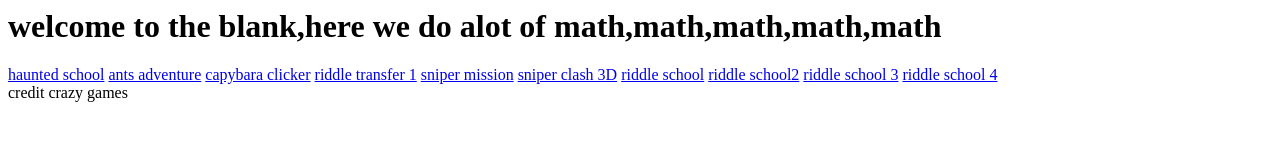
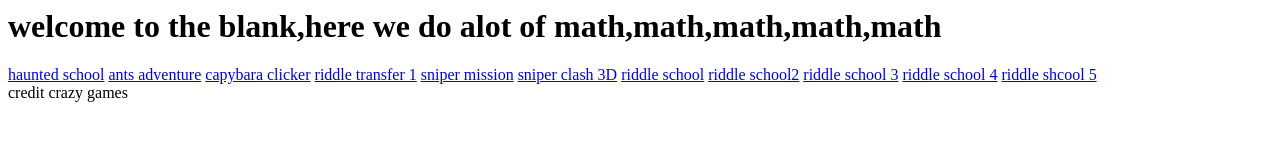
Before and after one commit to WorldWideInternet/madgame, a plain HTML site: page index.html in a window 1280 px wide. Drawn offline with Linux system fonts and the light colour scheme.

Commit message:
Update index.html

```diff
--- a/index.html
+++ b/index.html
@@ -17,4 +17,5 @@
 
 <a href="riddle school3.html">riddle school 3</a>
 <a href="riddle school4.html">riddle school 4</a>
+<a href="riddle school5.html">riddle shcool 5</a>
 <footer>credit crazy games</footer>
```
